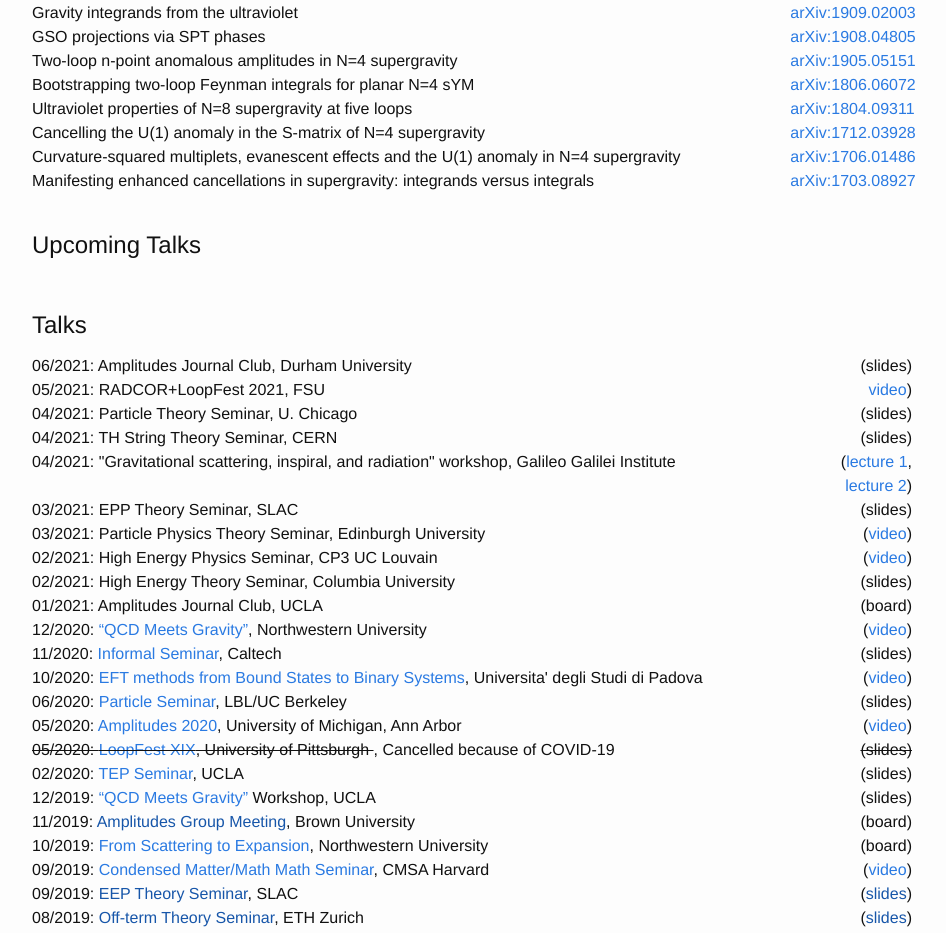
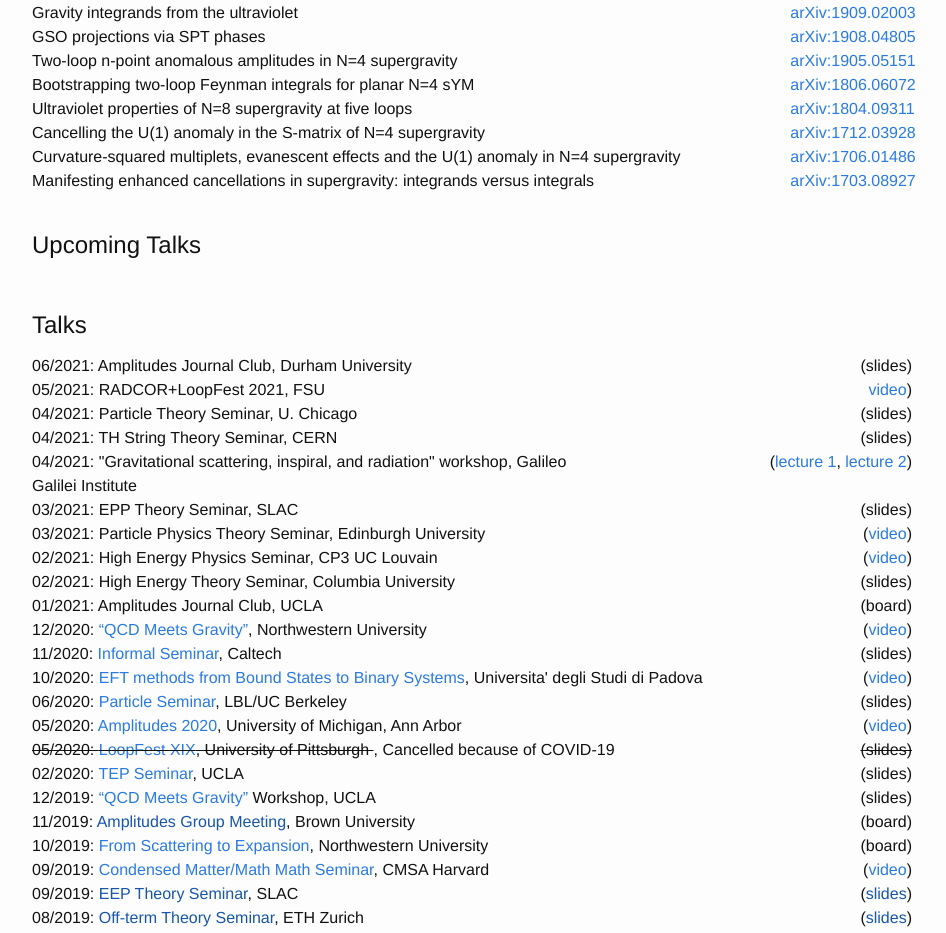
Before and after one commit to julioparra/julioparra.github.io, a Jekyll site: the page built from index.md, in a window 1280 px wide. Shown: the part 759-1692 px from the top of the page, without its empty margins (168-1114 px from the left). Built offline with Jekyll 4.4.1, drawn with Linux system fonts in a browser that asks for light colours; nearby versions of some CDN libraries.

Commit message:
Fixed column width

```diff
--- a/index.md
+++ b/index.md
@@ -136,8 +136,8 @@ Office: PAB 4-737 <br>
     <div class="col-2" style="text-align:right"> (slides) </div>
 </div>
 <div class="row">
-    <div class="col-10"> 04/2021: "Gravitational scattering, inspiral, and radiation" workshop,  Galileo Galilei Institute </div>
-    <div class="col-2" style="text-align:right"> (<a href="https://www.youtube.com/watch?v=xAUHiBu5jUA">lecture 1</a>, <a href="https://www.youtube.com/watch?v=FwpXN2t5UEE">lecture 2</a>) </div>
+    <div class="col-8"> 04/2021: "Gravitational scattering, inspiral, and radiation" workshop,  Galileo Galilei Institute </div>
+    <div class="col-4" style="text-align:right"> (<a href="https://www.youtube.com/watch?v=xAUHiBu5jUA">lecture 1</a>, <a href="https://www.youtube.com/watch?v=FwpXN2t5UEE">lecture 2</a>) </div>
 </div>
 <div class="row">
     <div class="col-10"> 03/2021: EPP Theory Seminar,  SLAC </div>
```
